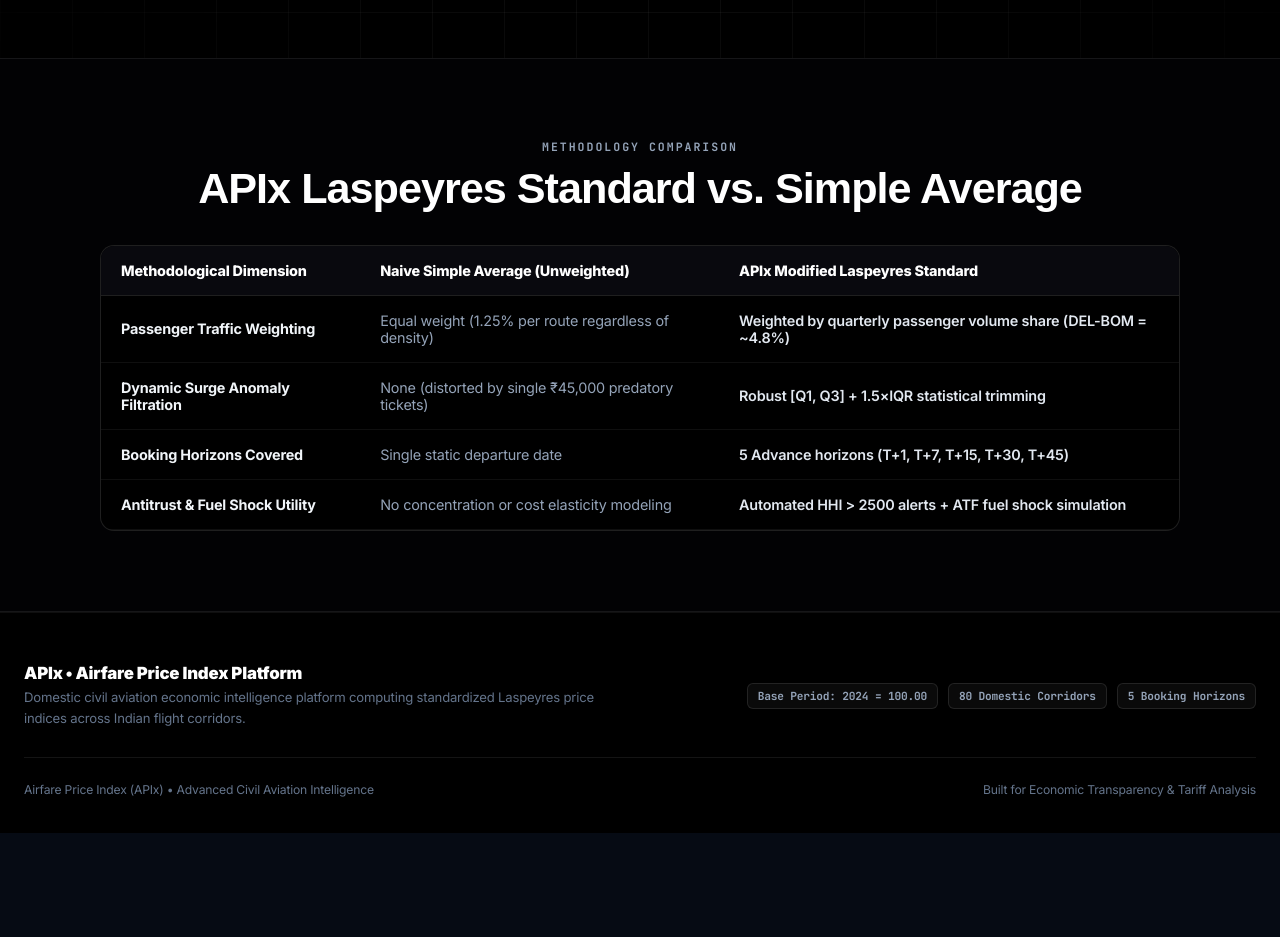
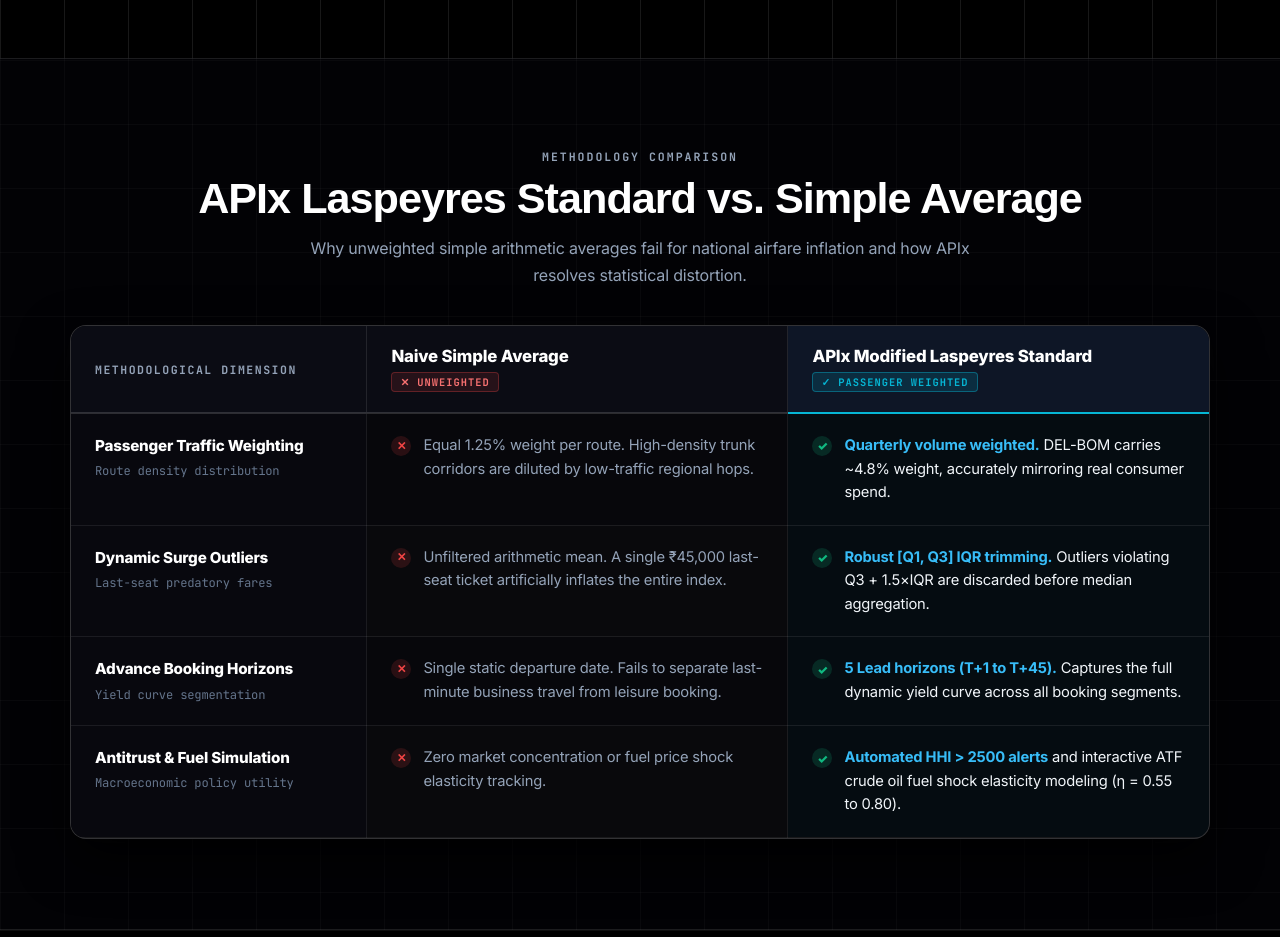
Before and after one commit to shreejit106/AIR-FARE-PRICE-INDEX, a React (Vite) app in the folder frontend/: page / in a window 1280 px wide. Shown: the part 1860-2797 px from the top of the page. Before the commit the page ends 2693 px from the top, so only its background shows below. Built offline with nearby package versions, Linux system fonts and the light colour scheme; no server answers; a web font is replaced by a local one.

Commit message:
feat(ui): high-visibility grid applied globally across dashboard + crystal-clear high-contrast comparison table

```diff
--- a/frontend/src/index.css
+++ b/frontend/src/index.css
@@ -164,8 +164,12 @@
 *, *::before, *::after { box-sizing: border-box; margin: 0; padding: 0; }
 
 body {
-  font-family: 'Inter', sans-serif;
-  background: var(--bg-gradient);
+  font-family: 'Plus Jakarta Sans', 'Inter', sans-serif;
+  background-color: #000000;
+  background-image:
+    linear-gradient(to right, rgba(255, 255, 255, 0.08) 1px, transparent 1px),
+    linear-gradient(to bottom, rgba(255, 255, 255, 0.08) 1px, transparent 1px);
+  background-size: 64px 64px;
   background-attachment: fixed;
   color: var(--text);
   min-height: 100vh;
@@ -841,16 +845,14 @@ body {
   letter-spacing: -0.2px;
 }
 
-/* ── 72px Precision Geometric Grid with Crosshairs ── */
+/* ── 64px Precision High-Visibility Geometric Grid ── */
 .apix-large-grid {
   position: absolute;
   inset: 0;
-  background-size: 72px 72px;
+  background-size: 64px 64px;
   background-image:
-    linear-gradient(to right, rgba(255, 255, 255, 0.065) 1px, transparent 1px),
-    linear-gradient(to bottom, rgba(255, 255, 255, 0.065) 1px, transparent 1px);
-  mask-image: radial-gradient(ellipse 90% 70% at 50% 15%, #000 65%, transparent 100%);
-  -webkit-mask-image: radial-gradient(ellipse 90% 70% at 50% 15%, #000 65%, transparent 100%);
+    linear-gradient(to right, rgba(255, 255, 255, 0.095) 1px, transparent 1px),
+    linear-gradient(to bottom, rgba(255, 255, 255, 0.095) 1px, transparent 1px);
   pointer-events: none;
   z-index: 0;
 }
@@ -862,7 +864,7 @@ body {
   transform: translateX(-50%);
   width: 900px;
   height: 500px;
-  background: radial-gradient(circle, rgba(6, 182, 212, 0.06) 0%, rgba(255, 255, 255, 0.015) 60%, transparent 80%);
+  background: radial-gradient(circle, rgba(6, 182, 212, 0.08) 0%, rgba(255, 255, 255, 0.02) 60%, transparent 80%);
   pointer-events: none;
   z-index: 0;
 }
@@ -1349,52 +1351,169 @@ body {
 .apix-table-sec {
   position: relative;
   z-index: 10;
-  border-top: 1px solid rgba(255, 255, 255, 0.08);
-  border-bottom: 1px solid rgba(255, 255, 255, 0.08);
-  padding: 80px 24px;
-  background: #020204;
+  border-top: 1px solid rgba(255, 255, 255, 0.1);
+  border-bottom: 1px solid rgba(255, 255, 255, 0.1);
+  padding: 90px 24px;
+  background: rgba(4, 4, 8, 0.7);
 }
 
 .apix-table-container {
-  max-width: 1080px;
+  max-width: 1140px;
   margin: 0 auto;
 }
 
 .apix-table-wrapper {
   overflow-x: auto;
-  border: 1px solid rgba(255, 255, 255, 0.12);
-  border-radius: 14px;
-  background: #000000;
+  border: 1px solid rgba(255, 255, 255, 0.18);
+  border-radius: 16px;
+  background: #050508;
+  box-shadow: 0 20px 50px rgba(0, 0, 0, 0.9), 0 0 30px rgba(255, 255, 255, 0.02);
 }
 
 .apix-comp-table {
   width: 100%;
   border-collapse: collapse;
   text-align: left;
-  font-size: 0.9rem;
+  font-size: 0.92rem;
 }
 
 .apix-comp-table th {
-  background: #09090E;
+  background: #0B0C14;
   color: #FFFFFF;
+  padding: 20px 24px;
+  border-bottom: 2px solid rgba(255, 255, 255, 0.15);
+  border-right: 1px solid rgba(255, 255, 255, 0.1);
+}
+.apix-comp-table th:last-child {
+  border-right: none;
+}
+.apix-comp-table th.th-highlight {
+  background: #0E1626;
+  border-bottom: 2px solid #06B6D4;
+}
+
+.th-label {
+  font-family: var(--font-mono);
+  font-size: 0.72rem;
   font-weight: 800;
-  padding: 16px 20px;
-  border-bottom: 1px solid rgba(255, 255, 255, 0.12);
-  letter-spacing: -0.2px;
+  letter-spacing: 1.5px;
+  color: #94A3B8;
+}
+
+.th-col-header {
+  display: flex;
+  flex-direction: column;
+  gap: 6px;
+}
+.th-title {
+  font-size: 1.05rem;
+  font-weight: 800;
+  color: #FFFFFF;
+}
+.th-pill-bad {
+  display: inline-block;
+  align-self: flex-start;
+  font-family: var(--font-mono);
+  font-size: 0.65rem;
+  font-weight: 800;
+  letter-spacing: 1px;
+  color: #F87171;
+  background: rgba(239, 68, 68, 0.12);
+  border: 1px solid rgba(239, 68, 68, 0.3);
+  padding: 2px 8px;
+  border-radius: 4px;
+}
+.th-pill-good {
+  display: inline-block;
+  align-self: flex-start;
+  font-family: var(--font-mono);
+  font-size: 0.65rem;
+  font-weight: 800;
+  letter-spacing: 1px;
+  color: #06B6D4;
+  background: rgba(6, 182, 212, 0.15);
+  border: 1px solid rgba(6, 182, 212, 0.4);
+  padding: 2px 8px;
+  border-radius: 4px;
 }
 
 .apix-comp-table td {
-  padding: 16px 20px;
-  border-bottom: 1px solid rgba(255, 255, 255, 0.06);
+  padding: 20px 24px;
+  border-bottom: 1px solid rgba(255, 255, 255, 0.08);
+  border-right: 1px solid rgba(255, 255, 255, 0.08);
+  vertical-align: top;
+  line-height: 1.6;
+}
+.apix-comp-table td:last-child {
+  border-right: none;
+}
+
+.apix-comp-table tr:nth-child(even) td {
+  background: rgba(255, 255, 255, 0.015);
+}
+
+.row-dim {
+  background: #08080E !important;
+}
+.dim-title {
+  font-weight: 800;
+  color: #FFFFFF;
+  font-size: 0.95rem;
+  margin-bottom: 4px;
+}
+.dim-sub {
+  font-size: 0.76rem;
+  color: #64748B;
+  font-family: var(--font-mono);
+}
+
+.row-naive {
   color: #94A3B8;
-}
-.apix-comp-table td strong {
+  background: rgba(10, 10, 15, 0.4);
+}
+
+.row-apix {
   color: #F1F5F9;
-}
-
-.apix-comp-table .col-highlight {
-  color: #E2E8F0;
-  font-weight: 600;
+  background: rgba(6, 182, 212, 0.04) !important;
+}
+.row-apix strong {
+  color: #38BDF8;
+}
+
+.cell-content {
+  display: flex;
+  align-items: flex-start;
+  gap: 12px;
+}
+
+.status-cross {
+  display: inline-flex;
+  align-items: center;
+  justify-content: center;
+  width: 20px;
+  height: 20px;
+  border-radius: 50%;
+  background: rgba(239, 68, 68, 0.15);
+  color: #EF4444;
+  font-size: 0.72rem;
+  font-weight: 900;
+  flex-shrink: 0;
+  margin-top: 2px;
+}
+
+.status-check {
+  display: inline-flex;
+  align-items: center;
+  justify-content: center;
+  width: 20px;
+  height: 20px;
+  border-radius: 50%;
+  background: rgba(16, 185, 129, 0.18);
+  color: #10B981;
+  font-size: 0.75rem;
+  font-weight: 900;
+  flex-shrink: 0;
+  margin-top: 2px;
 }
 
 /* ── Footer ── */
--- a/frontend/src/pages/Landing.tsx
+++ b/frontend/src/pages/Landing.tsx
@@ -256,40 +256,110 @@ const Landing: React.FC = () => {
       <section className="apix-table-sec">
         <div className="apix-table-container">
 
-          <div className="apix-sec-head" style={{ marginBottom: 32 }}>
+          <div className="apix-sec-head" style={{ marginBottom: 36 }}>
             <span className="apix-sec-tag">METHODOLOGY COMPARISON</span>
             <h2 className="apix-sec-title">APIx Laspeyres Standard vs. Simple Average</h2>
+            <p className="apix-sec-desc">
+              Why unweighted simple arithmetic averages fail for national airfare inflation and how APIx resolves statistical distortion.
+            </p>
           </div>
 
           <div className="apix-table-wrapper">
             <table className="apix-comp-table">
               <thead>
                 <tr>
-                  <th>Methodological Dimension</th>
-                  <th>Naive Simple Average (Unweighted)</th>
-                  <th>APIx Modified Laspeyres Standard</th>
+                  <th style={{ width: '26%' }}>
+                    <span className="th-label">METHODOLOGICAL DIMENSION</span>
+                  </th>
+                  <th style={{ width: '37%' }}>
+                    <div className="th-col-header">
+                      <span className="th-title">Naive Simple Average</span>
+                      <span className="th-pill-bad">✕ UNWEIGHTED</span>
+                    </div>
+                  </th>
+                  <th style={{ width: '37%' }} className="th-highlight">
+                    <div className="th-col-header">
+                      <span className="th-title">APIx Modified Laspeyres Standard</span>
+                      <span className="th-pill-good">✓ PASSENGER WEIGHTED</span>
+                    </div>
+                  </th>
                 </tr>
               </thead>
               <tbody>
                 <tr>
-                  <td><strong>Passenger Traffic Weighting</strong></td>
-                  <td>Equal weight (1.25% per route regardless of density)</td>
-                  <td className="col-highlight">Weighted by quarterly passenger volume share (DEL-BOM = ~4.8%)</td>
+                  <td className="row-dim">
+                    <div className="dim-title">Passenger Traffic Weighting</div>
+                    <div className="dim-sub">Route density distribution</div>
+                  </td>
+                  <td className="row-naive">
+                    <div className="cell-content">
+                      <span className="status-cross">✕</span>
+                      <span>Equal 1.25% weight per route. High-density trunk corridors are diluted by low-traffic regional hops.</span>
+                    </div>
+                  </td>
+                  <td className="row-apix">
+                    <div className="cell-content">
+                      <span className="status-check">✓</span>
+                      <span><strong>Quarterly volume weighted.</strong> DEL-BOM carries ~4.8% weight, accurately mirroring real consumer spend.</span>
+                    </div>
+                  </td>
                 </tr>
+
                 <tr>
-                  <td><strong>Dynamic Surge Anomaly Filtration</strong></td>
-                  <td>None (distorted by single ₹45,000 predatory tickets)</td>
-                  <td className="col-highlight">Robust [Q1, Q3] + 1.5×IQR statistical trimming</td>
+                  <td className="row-dim">
+                    <div className="dim-title">Dynamic Surge Outliers</div>
+                    <div className="dim-sub">Last-seat predatory fares</div>
+                  </td>
+                  <td className="row-naive">
+                    <div className="cell-content">
+                      <span className="status-cross">✕</span>
+                      <span>Unfiltered arithmetic mean. A single ₹45,000 last-seat ticket artificially inflates the entire index.</span>
+                    </div>
+                  </td>
+                  <td className="row-apix">
+                    <div className="cell-content">
+                      <span className="status-check">✓</span>
+                      <span><strong>Robust [Q1, Q3] IQR trimming.</strong> Outliers violating Q3 + 1.5×IQR are discarded before median aggregation.</span>
+                    </div>
+                  </td>
                 </tr>
+
                 <tr>
-                  <td><strong>Booking Horizons Covered</strong></td>
-                  <td>Single static departure date</td>
-                  <td className="col-highlight">5 Advance horizons (T+1, T+7, T+15, T+30, T+45)</td>
+                  <td className="row-dim">
+                    <div className="dim-title">Advance Booking Horizons</div>
+                    <div className="dim-sub">Yield curve segmentation</div>
+                  </td>
+                  <td className="row-naive">
+                    <div className="cell-content">
+                      <span className="status-cross">✕</span>
+                      <span>Single static departure date. Fails to separate last-minute business travel from leisure booking.</span>
+                    </div>
+                  </td>
+                  <td className="row-apix">
+                    <div className="cell-content">
+                      <span className="status-check">✓</span>
+                      <span><strong>5 Lead horizons (T+1 to T+45).</strong> Captures the full dynamic yield curve across all booking segments.</span>
+                    </div>
+                  </td>
                 </tr>
+
                 <tr>
-                  <td><strong>Antitrust & Fuel Shock Utility</strong></td>
-                  <td>No concentration or cost elasticity modeling</td>
-                  <td className="col-highlight">Automated HHI &gt; 2500 alerts + ATF fuel shock simulation</td>
+                  <td className="row-dim">
+                    <div className="dim-title">Antitrust & Fuel Simulation</div>
+                    <div className="dim-sub">Macroeconomic policy utility</div>
+                  </td>
+                  <td className="row-naive">
+                    <div className="cell-content">
+                      <span className="status-cross">✕</span>
+                      <span>Zero market concentration or fuel price shock elasticity tracking.</span>
+                    </div>
+                  </td>
+                  <td className="row-apix">
+                    <div className="cell-content">
+                      <span className="status-check">✓</span>
+                      <span><strong>Automated HHI &gt; 2500 alerts</strong> and interactive ATF crude oil fuel shock elasticity modeling (η = 0.55 to 0.80).</span>
+                    </div>
+                  </td>
                 </tr>
               </tbody>
             </table>
```
